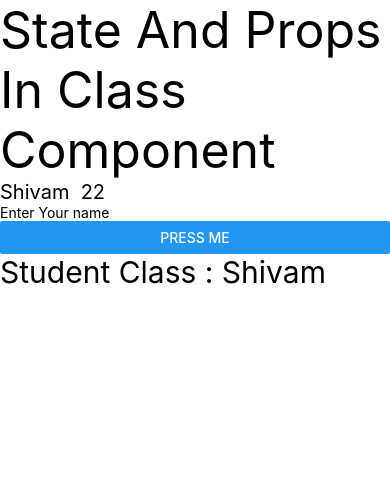
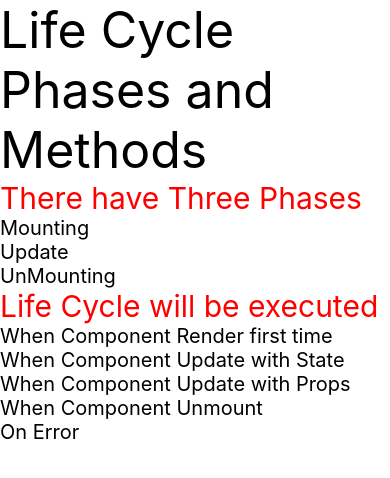
Before and after one commit to Coder-Stark/React-Native-Complete-Course, a React Native app: screen / in a window 390 px wide. Shown: the top 478 px of the page. Built offline with nearby package versions, Linux system fonts and the light colour scheme.

Commit message:
L-21 Life_Cycle_Phases_And_Methods

```diff
--- a/App.js
+++ b/App.js
@@ -1,34 +1,23 @@
 import React , {Component}from 'react';
 import {Button, Text, TextInput, View} from 'react-native';
-import Students from './components/StudentsCC';
-class App extends Component {
-  //for calling parent classes's constructor we use super() key word
-  constructor(){
-    super();
-    this.state={
-      name:"Shivam",
-      age: "22"
-    }
-  }
 
-  updateName(val){
-    this.setState({name: val});
-  }
-  render(){
-    return(
-      <View>
-        <Text style={{fontSize: 50}}>State And Props In Class Component</Text>
+const App= ()=>{
+  return(
+    <View>
+      <Text style={{fontSize:50}}>Life Cycle Phases and Methods</Text>
+      <Text style={{fontSize:30, color:"red"}}>There have Three Phases</Text>
+      <Text style={{fontSize:20}}>Mounting</Text>
+      <Text style={{fontSize:20}}>Update</Text>
+      <Text style={{fontSize:20}}>UnMounting</Text>
 
-        <Text style={{fontSize: 20}}>{this.state.name}  {this.state.age}</Text>
-        <TextInput
-          placeholder='Enter Your name'
-          onChangeText={(text)=>this.updateName(text)}
-        />
-        <Button title='Press Me'/>
-        <Students name={this.state.name}/>
-      </View>
-    )
-  }
+      <Text style={{fontSize:30, color:"red"}}>Life Cycle will be executed</Text>
+      <Text style={{fontSize:20}}>When Component Render first time</Text>
+      <Text style={{fontSize:20}}>When Component Update with State</Text>
+      <Text style={{fontSize:20}}>When Component Update with Props</Text>
+      <Text style={{fontSize:20}}>When Component Unmount</Text>
+      <Text style={{fontSize:20}}>On Error</Text>
+    </View>
+  );
 }
 
 
```
